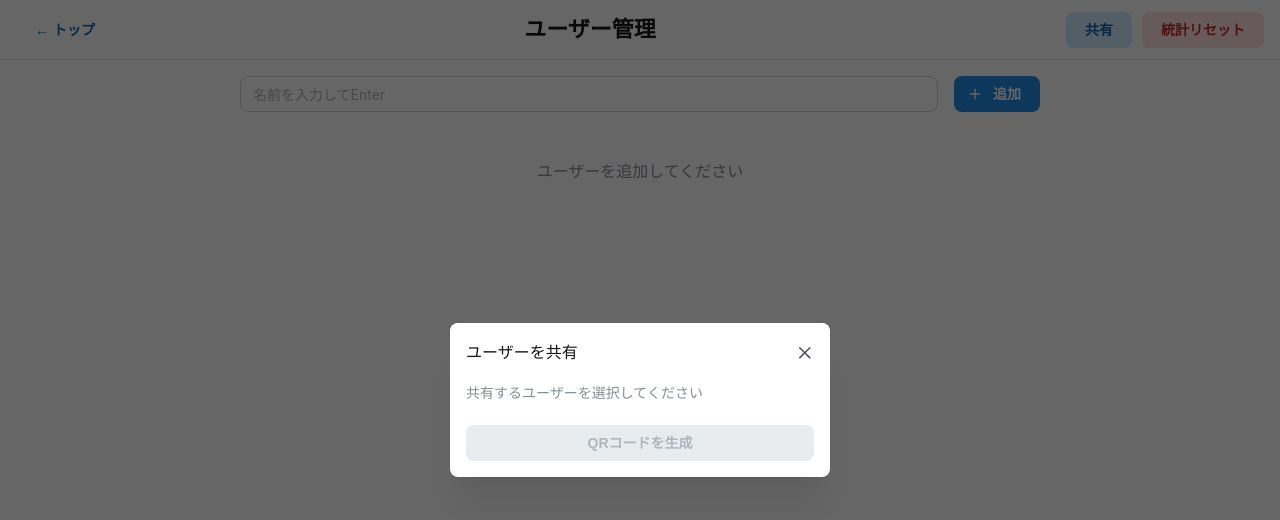
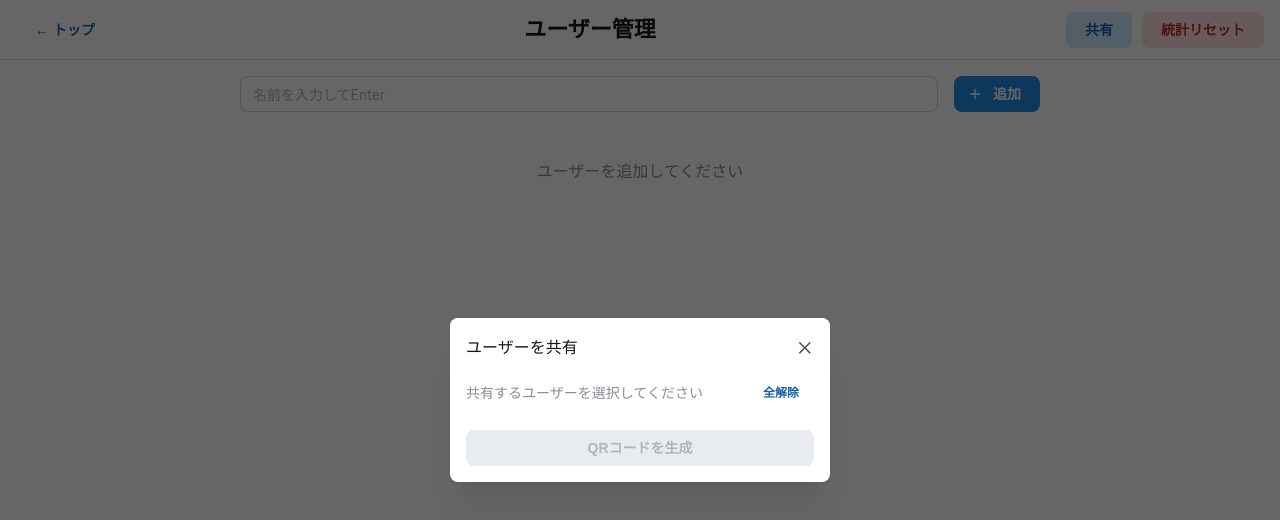
Before and after one commit to shamo-9118/match-make, a Next.js app: page /users in a window 1280 px wide. Both pictures are taken after a click on the button "共有". Shown: the top 520 px of the page. Built offline with nearby package versions, Linux system fonts and the light colour scheme.

Commit message:
一括選択機能

```diff
--- a/src/app/users/page.tsx
+++ b/src/app/users/page.tsx
@@ -198,7 +198,19 @@ export default function UsersPage() {
           </Stack>
         ) : (
           <Stack gap="sm">
-            <Text size="sm" c="dimmed">共有するユーザーを選択してください</Text>
+            <Flex align="center" justify="space-between">
+              <Text size="sm" c="dimmed">共有するユーザーを選択してください</Text>
+              <Button
+                size="xs" variant="subtle"
+                onClick={() =>
+                  selectedShareIds.size === users.length
+                    ? setSelectedShareIds(new Set())
+                    : setSelectedShareIds(new Set(users.map((u) => u.id)))
+                }
+              >
+                {selectedShareIds.size === users.length ? '全解除' : '全選択'}
+              </Button>
+            </Flex>
             {users.map((user) => (
               <Card
                 key={user.id} withBorder radius="md" padding="sm"
```
